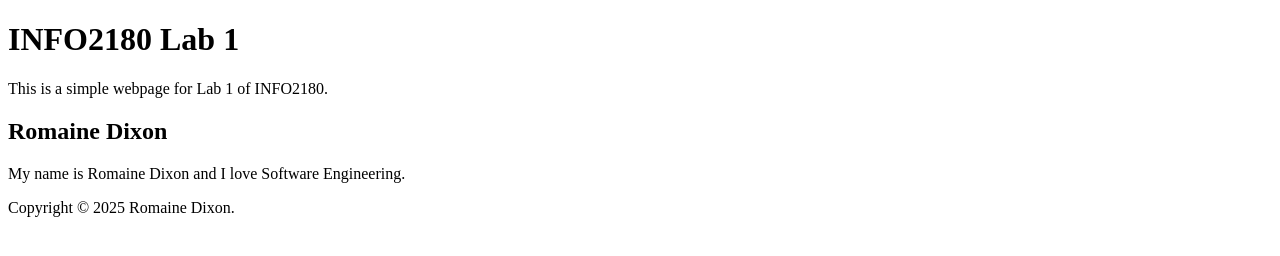
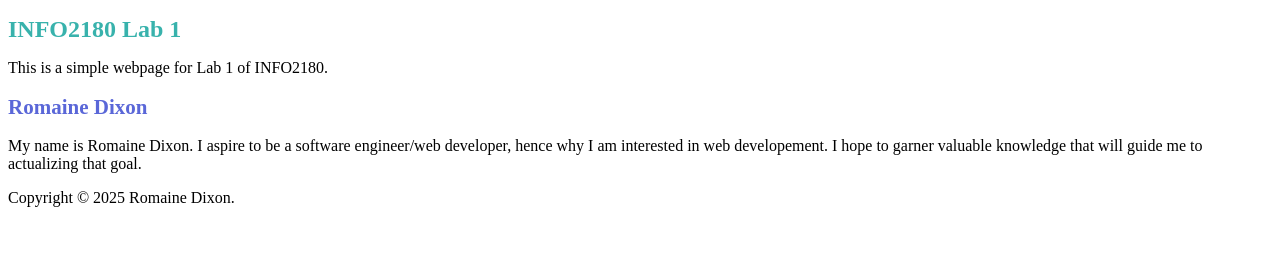
Before and after one commit to YoriichiTsugiikuni/info2180-lab1, a plain HTML site: page index.html in a window 1280 px wide. Drawn offline with Linux system fonts and the light colour scheme.

Commit message:
Added CSS styling and added content to html file

```diff
--- a/index.html
+++ b/index.html
@@ -4,6 +4,7 @@
     <meta charset="UTF-8">
     <meta name="viewport" content="width=device-width, initial-scale=1.0">
     <meta http-equiv="X-UA-Compatible" content="ie=edge">
+    <link rel="stylesheet" href="style.css">
     <title>INFO2180 Lab 1</title>
 </head>
 <body>
@@ -13,7 +14,7 @@
     </header>
     <main>
         <h2>Romaine Dixon</h2>
-        <p>My name is Romaine Dixon and I love Software Engineering.</p>
+        <p>My name is Romaine Dixon. I aspire to be a software engineer/web developer, hence why I am interested in web developement. I hope to garner valuable knowledge that will guide me to actualizing that goal.</p>
     </main>
     <footer>
         <p>Copyright &copy; 2025 Romaine Dixon.</p>
--- /dev/null
+++ b/style.css
@@ -0,0 +1,13 @@
+h1 {
+    font-size: 24px;
+    color: #38B2AC;
+}
+
+h2 {
+    font-size: 21px;
+    color: #5A67D8;
+}
+
+p {
+    font-size: 18;
+}
```
